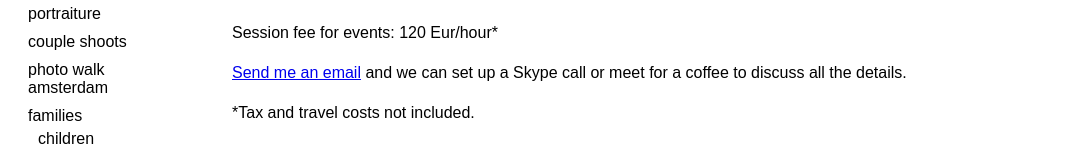
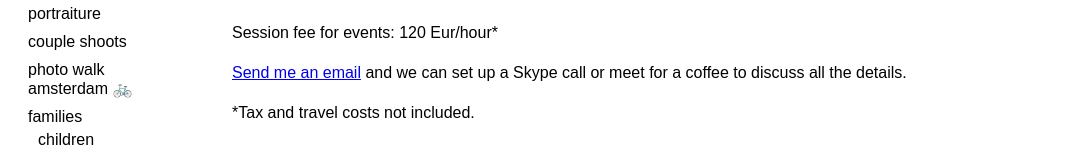
Before and after one commit to 3n1k0/anniekostolany.com, a React app: page /events in a window 1280 px wide. Shown: the part 243-396 px from the top of the page, without its empty margins (0-1067 px from the left). Built offline with nearby package versions, Linux system fonts and the light colour scheme.

Commit message:
Update index.jsx

```diff
--- a/src/components/ApplicationShell/Menu/index.jsx
+++ b/src/components/ApplicationShell/Menu/index.jsx
@@ -25,7 +25,7 @@ export default () => (
 			<MenuItem to="/couple-germany">germany</MenuItem>
 			<MenuItem to="/couple-hungary">hungary</MenuItem>
 		</MenuBlock>
-		<MenuItem to="/photo-walk-amsterdam">photo walk amsterdam</MenuItem>
+		<MenuItem to="/photo-walk-amsterdam">photo walk amsterdam 🚲</MenuItem>
 		<MenuBlock title="families">
 			<MenuItem to="/children">children</MenuItem>
 			<MenuItem to="/lifestyle">lifestyle</MenuItem>
```
